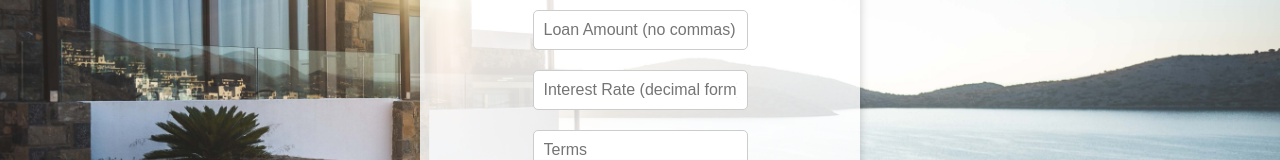
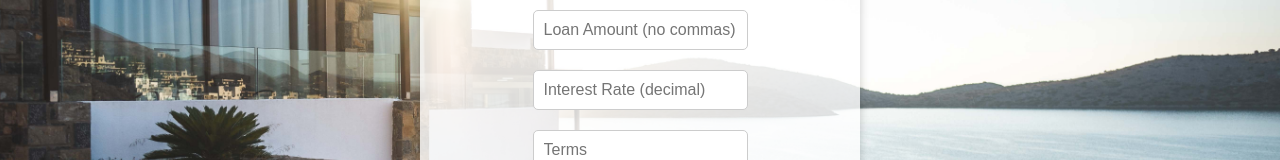
Before and after one commit to kyle-mucerino/mortgage-calc, a React (Create React App) app: page / in a window 1280 px wide. Shown: the part 300-460 px from the top of the page. Built offline with nearby package versions, Linux system fonts and the light colour scheme.

Commit message:
decimal input

```diff
--- a/src/App.js
+++ b/src/App.js
@@ -55,7 +55,7 @@ function App() {
         <input
           value={interestRate}
           onChange={(e) => setInterestRate(e.target.value)}
-          placeholder="Interest Rate (decimal form)"
+          placeholder="Interest Rate (decimal)"
           type="text"
         />
         <input
```
